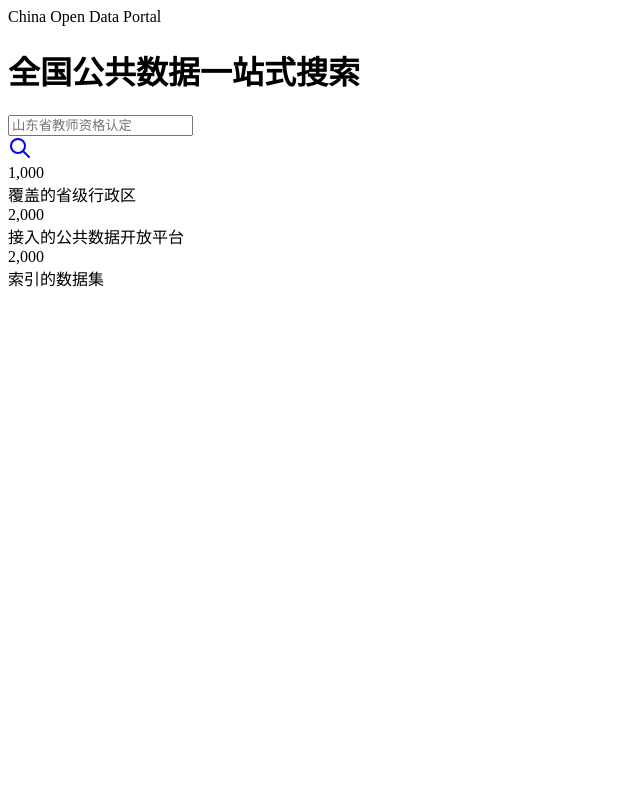
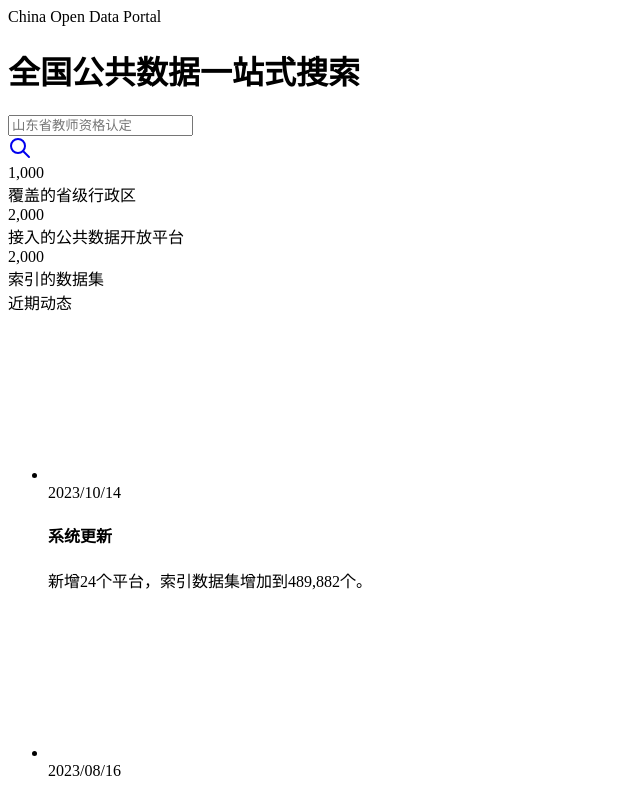
Before and after one commit to String10/ChinaOpenDataPortal-FrontEnd-Vue, a Vue app: page / in a window 1280 px wide. Shown: the top 800 px of the page, without its empty margins (0-640 px from the left). Built offline with nearby package versions, Linux system fonts and the light colour scheme.

Commit message:
append recent activities to home view

```diff
--- /dev/null
+++ b/src/components/CenteredDivider.vue
@@ -0,0 +1,8 @@
+<script setup lang="ts">
+defineProps<{
+  text: string
+}>()
+</script>
+<template>
+  <div class="hr-text">{{ text }}</div>
+</template>
--- /dev/null
+++ b/src/components/RecentActivities.vue
@@ -0,0 +1,36 @@
+<script setup lang="ts">
+defineProps<{
+  items: {
+    title: string
+    detail: string
+    date: Date
+  }[]
+}>()
+
+const formatDate = (date: Date) => {
+  return date.toLocaleDateString('zh-CN', {
+    year: 'numeric',
+    month: '2-digit',
+    day: '2-digit'
+  })
+}
+</script>
+
+<template>
+  <div class="col-12 mt-3">
+    <ul class="timeline timeline-simple">
+      <li class="timeline-event" v-for="(item, index) in items" :key="index">
+        <div class="timeline-event-icon">
+          <svg>...</svg>
+        </div>
+        <div class="card timeline-event-card">
+          <div class="card-body">
+            <div class="text-secondary float-end">{{ formatDate(item.date) }}</div>
+            <h4>{{ item.title }}</h4>
+            <p class="text-secondary">{{ item.detail }}</p>
+          </div>
+        </div>
+      </li>
+    </ul>
+  </div>
+</template>
--- a/src/views/HomeView.vue
+++ b/src/views/HomeView.vue
@@ -1,11 +1,31 @@
 <script setup lang="ts">
+import CenteredDivider from '@/components/CenteredDivider.vue'
+import RecentActivities from '@/components/RecentActivities.vue'
 import StatisticTable from '@/components/StatisticTable.vue'
 import { ref } from 'vue'
 
-const items = ref([
+const statistic_items = ref([
   { name: '覆盖的省级行政区', value: 1000 },
   { name: '接入的公共数据开放平台', value: 2000 },
   { name: '索引的数据集', value: 2000 }
+])
+const activity_items = ref([
+  {
+    title: '系统更新',
+    detail: '新增24个平台，索引数据集增加到489,882个。',
+    date: new Date('2023.10.14')
+  },
+  {
+    title: '论文上线',
+    detail:
+      "系统论文 Dataset Search over Integrated Metadata from China's Public Data Open Platforms 被 CCF BigData 2023 接收。",
+    date: new Date('2023.08.16')
+  },
+  {
+    title: '系统上线',
+    detail: '全国公共数据一站式搜索系统上线，接入124个公共数据开放平台。',
+    date: new Date('2023.07.29')
+  }
 ])
 </script>
 
@@ -13,7 +33,9 @@
   <div class="page-wrapper">
     <div class="page-body">
       <div class="container-xl">
-        <StatisticTable :items="items" />
+        <StatisticTable :items="statistic_items" />
+        <CenteredDivider text="近期动态" />
+        <RecentActivities :items="activity_items" />
       </div>
     </div>
   </div>
```
